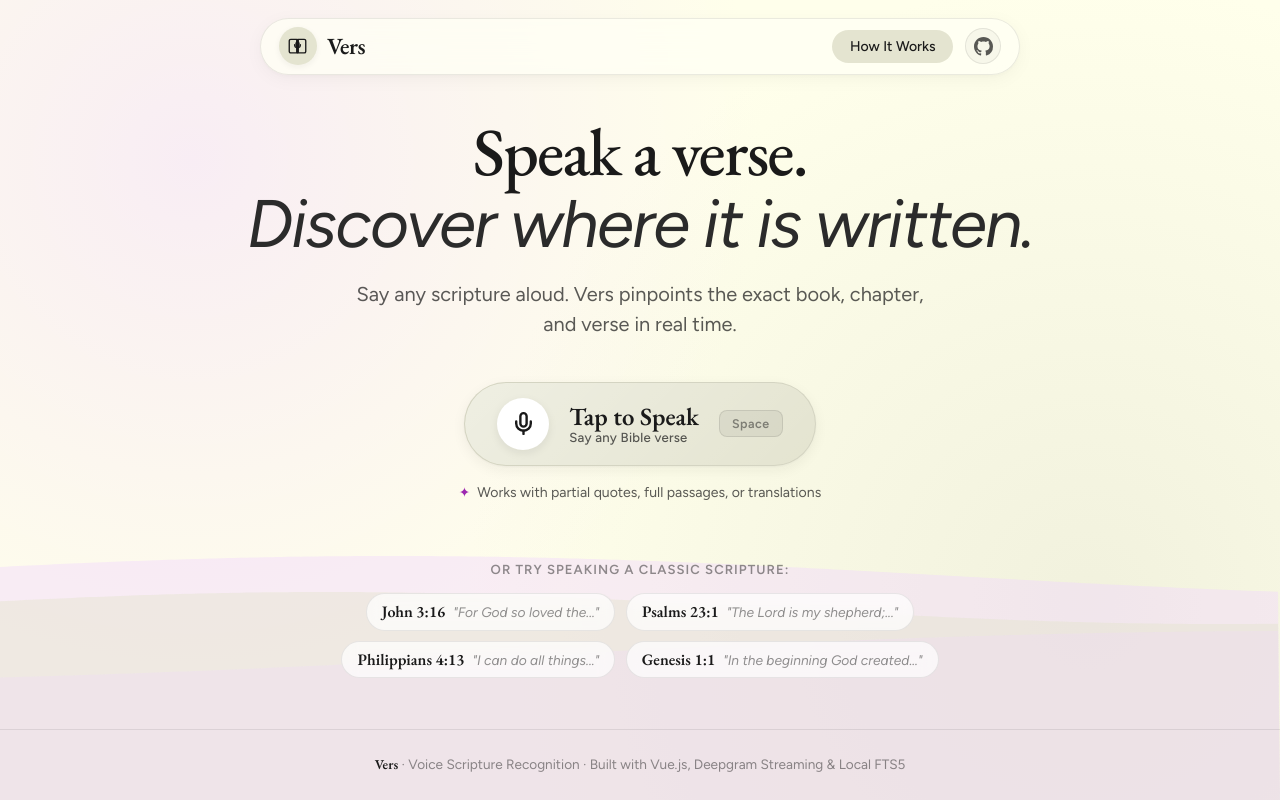
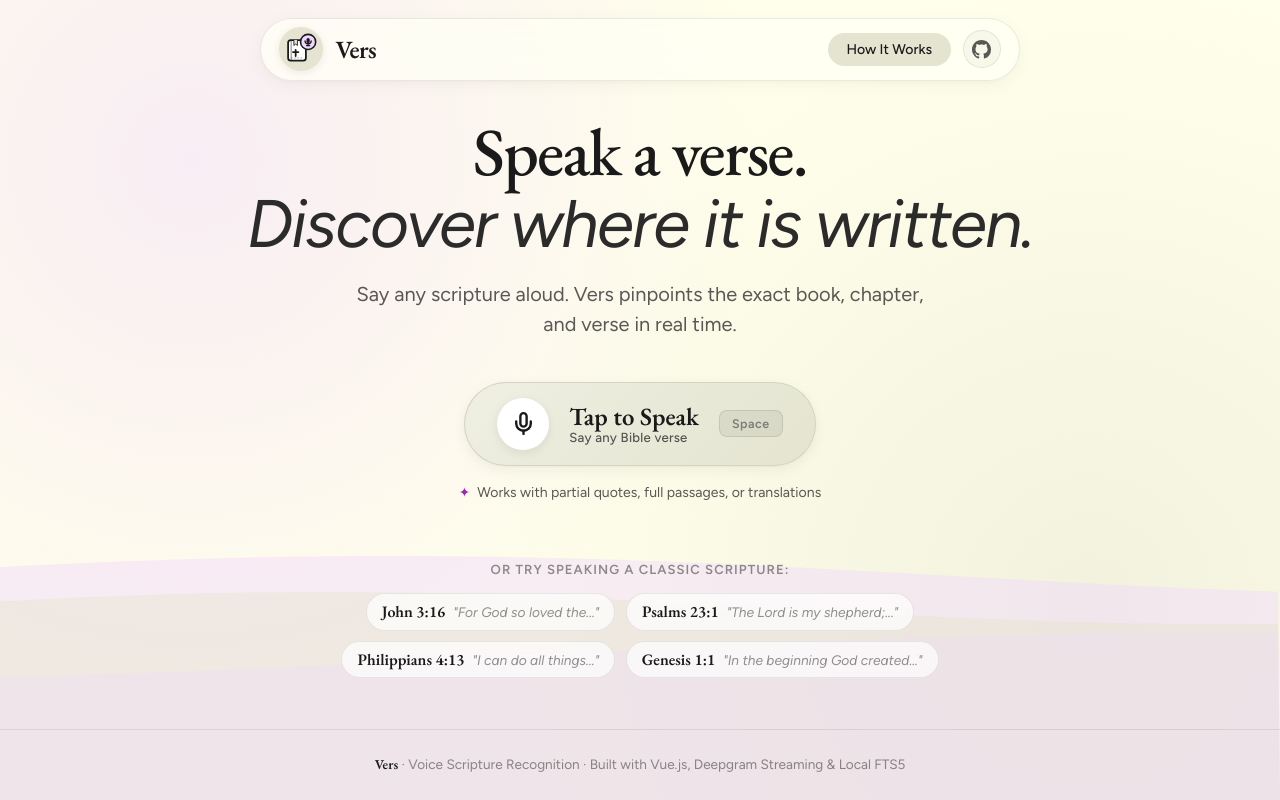
Before and after one commit to Benji918/Vers, a Vue app in the folder frontend/: page / in a window 1280 px wide. Built offline with nearby package versions, Linux system fonts and the light colour scheme.

Commit message:
refactor: changed the copy in the how it works and updated the logo icon too

```diff
--- a/frontend/src/components/ArchitectureModal.vue
+++ b/frontend/src/components/ArchitectureModal.vue
@@ -13,7 +13,7 @@
 
       <div class="modal-content">
         <p class="summary-lead">
-          <strong>"Shazam for Bible verses."</strong> Speak a verse aloud, and Vers identifies the exact book, chapter, and verse in real time — with no LLMs or vector embeddings involved in the matching.
+          <strong>"Shazam for Bible verses."</strong> Speak a verse aloud, and Vers identifies the exact book, chapter, and verse in real time, with no LLMs or vector embeddings involved in the matching.
         </p>
 
         <!-- Pipeline Steps with Bigger Readable Typography -->
--- a/frontend/src/components/Navbar.vue
+++ b/frontend/src/components/Navbar.vue
@@ -1,19 +1,34 @@
 <template>
   <header class="navbar-wrapper">
     <nav class="navbar-container">
-      <!-- Brand Logo with Combined Book & Microphone Emblem -->
-      <a href="/" class="brand-link" title="Vers — Shazam for Bible Verses">
+      <!-- Brand Logo: Bible with Microphone at top-right corner -->
+      <a href="/" class="brand-link" title="Vers — Scripture by Voice">
         <div class="brand-icon-wrapper">
-          <svg class="brand-icon" viewBox="0 0 28 28" fill="none" stroke="currentColor" stroke-width="1.8" stroke-linecap="round" stroke-linejoin="round">
-            <!-- Open Bible Base -->
-            <path d="M3 6.5C3 5.4 3.9 4.5 5 4.5H13V22.5H5C3.9 22.5 3 21.6 3 20.5V6.5Z" />
-            <path d="M25 6.5C25 5.4 24.1 4.5 23 4.5H15V22.5H23C24.1 22.5 25 21.6 25 20.5V6.5Z" />
-            <!-- Center Spine -->
-            <line x1="14" y1="4.5" x2="14" y2="22.5" />
-            <!-- Integrated Microphone Emblem in Center -->
-            <rect x="12" y="8" width="4" height="6.5" rx="2" fill="currentColor" />
-            <path d="M10 11.5a4 4 0 0 0 8 0" stroke-width="1.5" />
-            <line x1="14" y1="15.5" x2="14" y2="18" stroke-width="1.5" />
+          <svg class="brand-icon" viewBox="0 0 36 36" fill="none" xmlns="http://www.w3.org/2000/svg">
+            <!-- Bible Book Body -->
+            <rect x="3.5" y="8" width="20" height="23" rx="3" fill="#FFFFFF" stroke="#1A1A1A" stroke-width="2" />
+            <!-- Book Spine / Edge Accent -->
+            <path d="M7 8V31" stroke="#1A1A1A" stroke-width="1.5" opacity="0.4" />
+            <!-- Book Spine Ribbon / Bookmark -->
+            <path d="M10 8V14L12 12.5L14 14V8" fill="#E4E4D0" stroke="#1A1A1A" stroke-width="1" />
+            <!-- Scripture Cross Symbol on Bible Cover -->
+            <path d="M12 19V26" stroke="#1A1A1A" stroke-width="2" stroke-linecap="round" />
+            <path d="M9 21.5H15" stroke="#1A1A1A" stroke-width="2" stroke-linecap="round" />
+            <!-- Pages Bottom Layer -->
+            <path d="M7 28H20" stroke="#1A1A1A" stroke-width="1.2" stroke-dasharray="1.5 2" opacity="0.35" />
+
+            <!-- Microphone Badge at Top-Right Corner -->
+            <g class="mic-badge-group">
+              <!-- Glow Aura & Circle Background -->
+              <circle cx="26" cy="10" r="8.5" fill="#F0D7FF" stroke="#1A1A1A" stroke-width="1.8" />
+              <!-- Microphone Capsule -->
+              <rect x="24.2" y="5.5" width="3.6" height="5.8" rx="1.8" fill="#1A1A1A" />
+              <!-- Microphone Pickup Arc -->
+              <path d="M22.5 8.8C22.5 10.7 24.1 12.2 26 12.2C27.9 12.2 29.5 10.7 29.5 8.8" stroke="#1A1A1A" stroke-width="1.4" stroke-linecap="round" />
+              <!-- Microphone Stem -->
+              <line x1="26" y1="12.2" x2="26" y2="14.2" stroke="#1A1A1A" stroke-width="1.4" stroke-linecap="round" />
+              <line x1="24.2" y1="14.2" x2="27.8" y2="14.2" stroke="#1A1A1A" stroke-width="1.4" stroke-linecap="round" />
+            </g>
           </svg>
         </div>
         <div class="brand-meta">
@@ -78,7 +93,7 @@ defineEmits(['open-architecture'])
   display: flex;
   align-items: center;
   justify-content: space-between;
-  padding: 0.55rem 1.1rem;
+  padding: 0.55rem 1.15rem;
   background: var(--color-surface-glass);
   backdrop-filter: blur(16px);
   -webkit-backdrop-filter: blur(16px);
@@ -91,31 +106,33 @@ defineEmits(['open-architecture'])
 .brand-link {
   display: flex;
   align-items: center;
-  gap: 0.65rem;
+  gap: 0.75rem;
   text-decoration: none;
   color: var(--color-text-primary);
 }
 
 .brand-icon-wrapper {
-  width: 38px;
-  height: 38px;
+  width: 44px;
+  height: 44px;
   border-radius: 50%;
   background: var(--color-accent);
   display: flex;
   align-items: center;
   justify-content: center;
-  color: var(--color-text-primary);
-  box-shadow: 0 2px 6px rgba(26, 26, 26, 0.06);
-  transition: transform 0.2s ease;
+  box-shadow: 0 2px 8px rgba(26, 26, 26, 0.08);
+  transition: transform 0.25s cubic-bezier(0.16, 1, 0.3, 1);
+  padding: 2px;
 }
 
 .brand-link:hover .brand-icon-wrapper {
-  transform: scale(1.06) rotate(-2deg);
+  transform: scale(1.08) rotate(-3deg);
+  background: #dadac2;
 }
 
 .brand-icon {
-  width: 21px;
-  height: 21px;
+  width: 32px;
+  height: 32px;
+  overflow: visible;
 }
 
 .brand-meta {
@@ -125,7 +142,7 @@ defineEmits(['open-architecture'])
 
 .brand-name {
   font-family: var(--font-heading);
-  font-size: 1.45rem;
+  font-size: 1.55rem;
   font-weight: 600;
   line-height: 1;
   letter-spacing: -0.02em;
@@ -139,7 +156,7 @@ defineEmits(['open-architecture'])
 }
 
 .nav-pill-btn {
-  padding: 0.45rem 1.05rem;
+  padding: 0.45rem 1.1rem;
   border-radius: var(--radius-pill);
   background: var(--color-accent);
   color: var(--color-text-primary);
@@ -156,8 +173,8 @@ defineEmits(['open-architecture'])
 }
 
 .nav-icon-link {
-  width: 36px;
-  height: 36px;
+  width: 38px;
+  height: 38px;
   border-radius: 50%;
   display: flex;
   align-items: center;
```
Also changed, not shown: 5 other files (tests, documents, lock files or other folders).
